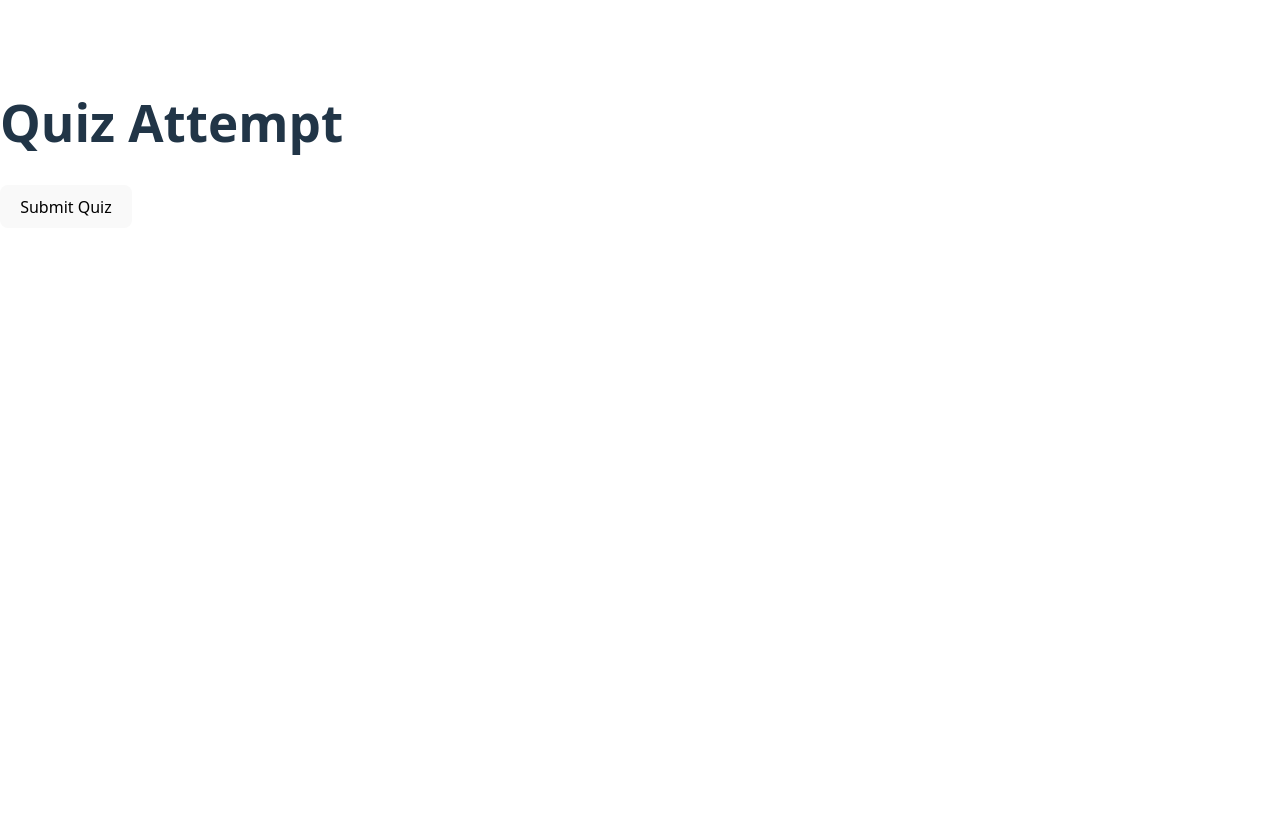
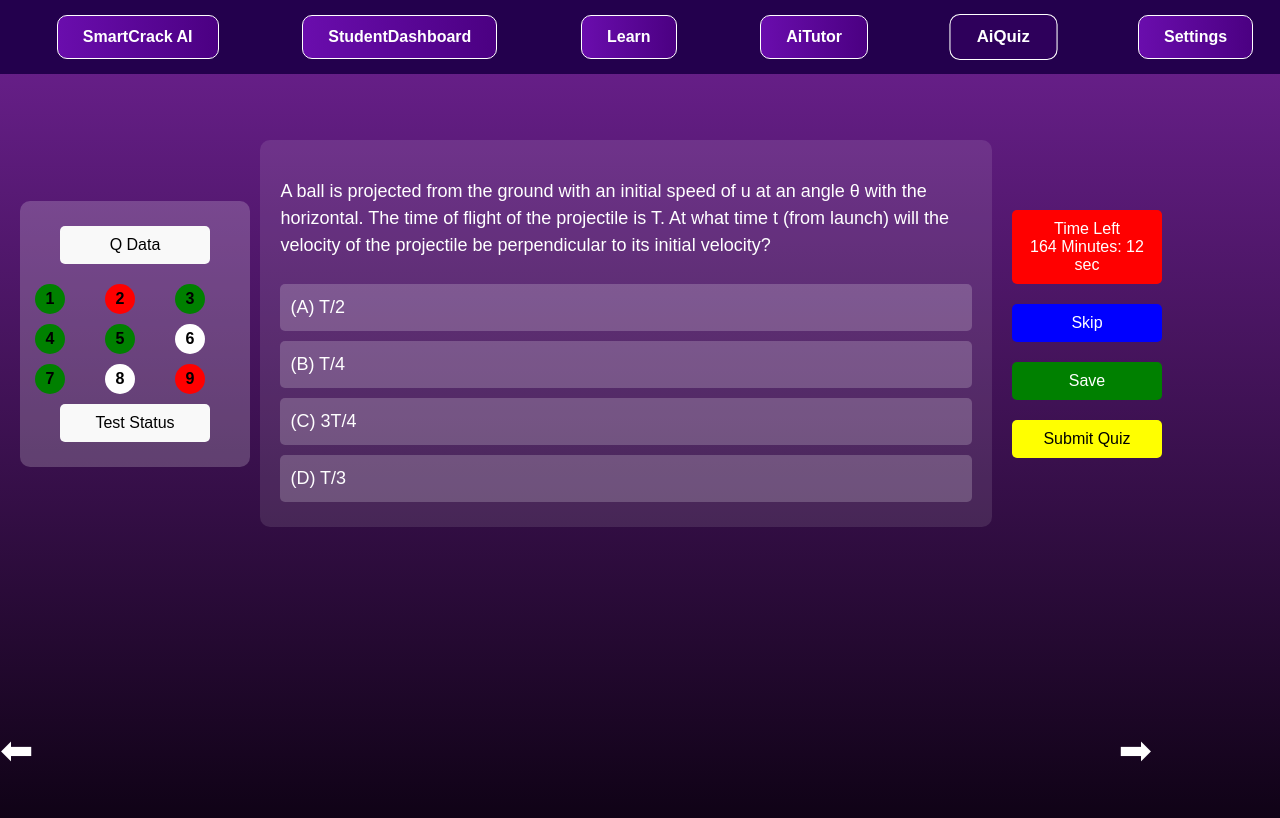
Before and after one commit to palak25022005/smart_crack_ai, a React (Vite) app in the folder frontend/: page /QuizAttemptPage in a window 1280 px wide. Shown: the top 818 px of the page. Built offline with nearby package versions, Linux system fonts and the light colour scheme; no server answers.

Commit message:
quiz attemt and quiz analysis and links done

```diff
--- a/frontend/src/pages/QuizAttemptPage.jsx
+++ b/frontend/src/pages/QuizAttemptPage.jsx
@@ -1,4 +1,4 @@
-import React from "react";
+/*import React from "react";
 import { useNavigate } from "react-router-dom";
 
 const QuizAttemptPage = () => {
@@ -8,7 +8,7 @@ const QuizAttemptPage = () => {
     <div className="flex flex-col items-center justify-center h-screen bg-gray-100">
       <h1 className="text-3xl font-bold mb-6">Quiz Attempt</h1>
 
-      {/* Submit Quiz Button */}
+
       <button
         onClick={() => navigate("/QuizAnalysis")}
         className="bg-green-500 text-white px-6 py-3 rounded-lg shadow-md hover:bg-green-600 transition duration-300"
@@ -20,3 +20,217 @@ const QuizAttemptPage = () => {
 };
 
 export default QuizAttemptPage;
+*/
+import React from "react";
+import { useNavigate } from "react-router-dom";
+
+const QuizPage = () => {
+  const navigate = useNavigate();
+
+  return (
+    <>
+      <style>{`
+        body {
+          margin: 0;
+          padding: 0;
+          font-family: Arial, sans-serif;
+          background: linear-gradient(rgb(110, 33, 146),rgb(11, 1, 16));
+          color: white;
+          overflow: hidden;
+        }
+
+        .navbar {
+          display: flex;
+          justify-content: space-around;
+          background-color: #23004d;
+          padding: 15px;
+          width: 100%;
+          position: fixed;
+          top: 0;
+          left: 0;
+          z-index: 100;
+        }
+
+        .nav-button {
+          background: linear-gradient(to right, #6a0dad, #4b0082);
+          color: white;
+          padding: 12px 25px;
+          border-radius: 10px;
+          border: 1px solid white;
+          cursor: pointer;
+          font-weight: bold;
+          font-size: 1rem;
+          transition: 0.3s;
+        }
+
+        .nav-button:hover, .nav-button.active {
+          background: #2e005b;
+          transform: scale(1.05);
+        }
+
+        .quiz-container {
+          display: flex;
+          align-items: center;
+          justify-content: space-between;
+          width: 90%;
+          height: 70%;
+          margin-top: 60px;
+          padding: 20px;
+        }
+
+        .question-box {
+          background: rgba(255, 255, 255, 0.1);
+          padding: 20px;
+          border-radius: 10px;
+          width: 60%;
+          font-size: 18px;
+        }
+
+        .question-box p {
+          margin-bottom: 20px;
+        }
+
+        .question-box .options {
+          display: flex;
+          flex-direction: column;
+        }
+
+        .option {
+          margin: 5px 0;
+          padding: 10px;
+          background: rgba(255, 255, 255, 0.2);
+          border-radius: 5px;
+          cursor: pointer;
+        }
+
+        .option:hover {
+          background: rgba(255, 255, 255, 0.4);
+        }
+
+        .sidebar {
+          width: 200px;
+          background: rgba(255, 255, 255, 0.2);
+          padding: 15px;
+          border-radius: 10px;
+          text-align: center;
+        }
+
+        .question-status {
+          display: grid;
+          grid-template-columns: repeat(3, 1fr);
+          gap: 10px;
+          margin-top: 10px;
+        }
+
+        .status-circle {
+          width: 30px;
+          height: 30px;
+          border-radius: 50%;
+          display: flex;
+          align-items: center;
+          justify-content: center;
+          font-weight: bold;
+          color: black;
+        }
+
+        .answered { background: green; }
+        .not-answered { background: white; }
+        .wrong { background: red; }
+
+        .controls {
+          display: flex;
+          flex-direction: column;
+          align-items: center;
+        }
+
+        .control-button {
+          padding: 10px;
+          margin: 10px;
+          border-radius: 5px;
+          border: none;
+          cursor: pointer;
+          font-size: 16px;
+          width: 150px;
+        }
+
+        .time-left { background: red; color: white; }
+        .skip { background: blue; color: white; }
+        .save { background: green; color: white; }
+        .submit { background: yellow; color: black; }
+
+        .nav-arrows {
+          position: absolute;
+          bottom: 20px;
+          display: flex;
+          justify-content: space-between;
+          width: 90%;
+        }
+
+        .arrow {
+          font-size: 40px;
+          cursor: pointer;
+        }
+      `}</style>
+
+      <div className="navbar">
+        <button className="nav-button" >SmartCrack AI</button>
+        <button className="nav-button" onClick={() => navigate("/")}>StudentDashboard</button>
+        <button className="nav-button" onClick={() => navigate("/LearnPage")}>Learn</button>
+        <button className="nav-button" onClick={() => navigate("/AITutor")}>AiTutor</button>
+        <button className="nav-button active" onClick={() => navigate("/QuizSelectionPage")}>AiQuiz</button>
+        <button className="nav-button" onClick={() => navigate("/Settings")}>Settings</button>
+      </div>
+
+        <div className="quiz-container">
+          {/* Sidebar with question status */}
+          <div className="sidebar">
+            <button className="control-button">Q Data</button>
+            <div className="question-status">
+              <div className="status-circle answered">1</div>
+              <div className="status-circle wrong">2</div>
+              <div className="status-circle answered">3</div>
+              <div className="status-circle answered">4</div>
+              <div className="status-circle answered">5</div>
+              <div className="status-circle not-answered">6</div>
+              <div className="status-circle answered">7</div>
+              <div className="status-circle not-answered">8</div>
+              <div className="status-circle wrong">9</div>
+            </div>
+            <button className="control-button">Test Status</button>
+          </div>
+
+          {/* Question and Options */}
+          <div className="question-box">
+            <p>
+              A ball is projected from the ground with an initial speed of u at an angle θ
+              with the horizontal. The time of flight of the projectile is T. At what time t
+              (from launch) will the velocity of the projectile be perpendicular to its
+              initial velocity?
+            </p>
+            <div className="options">
+              <div className="option">(A) T/2</div>
+              <div className="option">(B) T/4</div>
+              <div className="option">(C) 3T/4</div>
+              <div className="option">(D) T/3</div>
+            </div>
+          </div>
+
+          {/* Timer and Buttons */}
+          <div className="controls">
+            <button className="control-button time-left">Time Left<br/>164 Minutes: 12 sec</button>
+            <button className="control-button skip">Skip</button>
+            <button className="control-button save">Save</button>
+            <button className="control-button submit" onClick={() => navigate("/QuizAnalysis")}>Submit Quiz</button>
+          </div>
+        </div>
+
+        {/* Navigation Arrows */}
+        <div className="nav-arrows">
+          <div className="arrow">⬅</div>
+          <div className="arrow">➡</div>
+        </div>
+    </>
+  );
+};
+
+export default QuizPage;
--- a/frontend/src/pages/QuizSelectionPage.jsx
+++ b/frontend/src/pages/QuizSelectionPage.jsx
@@ -165,7 +165,7 @@ const QuizSelectionPage = () => {
         </div>
       </div>
 
-      <button className="attempt-quiz-button">Attempt Quiz</button>
+      <button className="attempt-quiz-button" onClick={() => navigate("/QuizAttemptPage")}>Attempt Quiz</button>
     </div>
   );
 };
```
